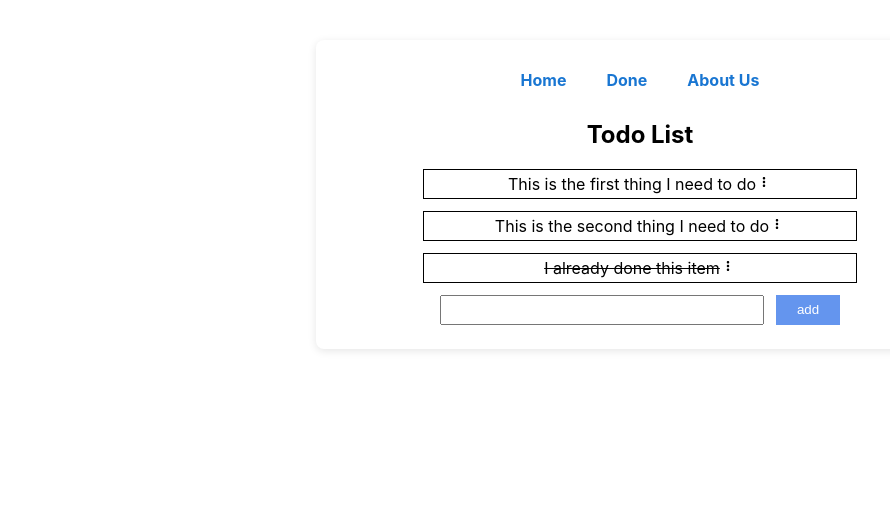
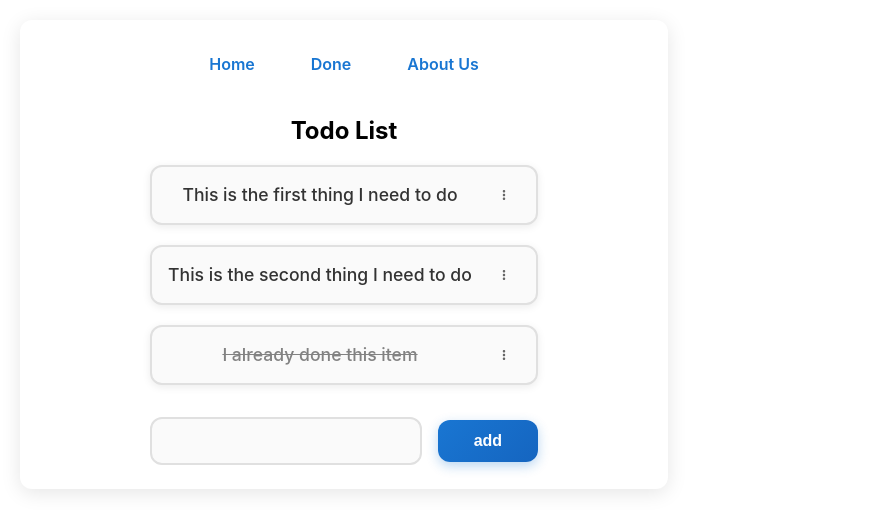
Before and after one commit to JoyceNg-oocl/day10-react-todolist, a React (Create React App) app: page / in a window 1280 px wide. Shown: the top 532 px of the page, without its empty margins (0-890 px from the left). Built offline with nearby package versions, Linux system fonts and the light colour scheme.

Commit message:
style: enhance App.css for improved layout and design

```diff
--- a/src/App.css
+++ b/src/App.css
@@ -2,9 +2,9 @@
   max-width: 600px;
   margin: 40px auto;
   background: #fff;
-  border-radius: 8px;
-  box-shadow: 0 2px 8px rgba(0,0,0,0.1);
-  padding: 24px;
+  border-radius: 12px;
+  box-shadow: 0 4px 20px rgba(0, 0, 0, 0.1);
+  padding: 32px;
   display: flex;
   flex-direction: column;
   align-items: center;
@@ -14,88 +14,235 @@
   display: flex;
   flex-direction: column;
   align-items: center;
-  margin-bottom: 24px;
+  margin-bottom: 32px;
 }
 
 .app-header h1 {
-  margin: 0 0 12px 0;
+  margin: 0 0 16px 0;
   color: #1976d2;
-  font-size: 2rem;
+  font-size: 2.5rem;
+  font-weight: 700;
+  text-align: center;
 }
 
 nav {
   display: flex;
-  gap: 16px;
+  gap: 20px;
 }
 
 nav a {
   text-decoration: none;
   color: #1976d2;
-  font-weight: bold;
-  padding: 6px 12px;
-  border-radius: 4px;
-  transition: background 0.2s;
+  font-weight: 600;
+  padding: 8px 16px;
+  border-radius: 8px;
+  border: 2px solid transparent;
 }
 
 nav a:hover {
   background: #e3f2fd;
+  border-color: #1976d2;
 }
 
 .todo-group {
   display: flex;
   flex-direction: column;
   gap: 12px;
-  text-align: center;
+  width: 100%;
+  max-width: 500px;
 }
 
 .todo-item {
-  width: 424px;
-  padding: 4px;
-  border: 1px solid black;
+  display: flex;
+  align-items: center;
+  justify-content: space-between;
+  width: 100%;
+  padding: 16px 20px;
+  border: 2px solid #e0e0e0;
+  border-radius: 12px;
+  background: #fafafa;
+  box-shadow: 0 2px 8px rgba(0, 0, 0, 0.08);
+  margin-bottom: 8px;
+}
+
+.todo-item:hover {
+  box-shadow: 0 4px 16px rgba(0, 0, 0, 0.12);
+  border-color: #1976d2;
+  background: #fff;
+  transform: translateY(-2px);
+}
+
+.todo-item > span:first-child {
+  flex: 1;
   text-align: center;
+  font-size: 1.1rem;
+  color: #333;
+  font-weight: 500;
+  white-space: nowrap;
+  overflow: hidden;
+  text-overflow: ellipsis;
+  padding-right: 16px;
+  cursor: pointer;
+}
+
+.todo-item > span:first-child:hover {
+  color: #1976d2;
 }
 
 .todo-item .todo-done {
   text-decoration: line-through;
-  justify-content: center;
-}
-
-.todo-delete {
-  margin-left: 12px;
-  align-self: stretch;
-  width: fit-content;
-  cursor: pointer;
-  font-size: medium;
+  color: #888;
+  opacity: 0.6;
 }
 
 .todo-add-container {
   display: flex;
   width: 100%;
+  max-width: 500px;
   align-items: center;
   justify-content: center;
-  margin-top: 12px;
-  gap: 8px;
+  margin-top: 24px;
+  gap: 16px;
 }
 
 .todo-add {
-  background-color: #6495ee;
+  background: linear-gradient(135deg, #1976d2, #1565c0);
   color: white;
   border: none;
-  margin-left: 4px;
-  width: 64px;
+  padding: 14px 28px;
+  border-radius: 12px;
+  font-weight: 600;
+  font-size: 1rem;
   cursor: pointer;
-  align-self: stretch;
+  box-shadow: 0 4px 12px rgba(25, 118, 210, 0.3);
+  min-width: 120px;
+}
+
+.todo-add:hover {
+  background: linear-gradient(135deg, #1565c0, #0d47a1);
+  box-shadow: 0 6px 20px rgba(25, 118, 210, 0.4);
+  transform: translateY(-2px);
+}
+
+.todo-add:active {
+  transform: translateY(0);
 }
 
 .todo-input {
-  width: 316px;
-  height: 24px;
+  flex: 1;
+  height: 50px;
+  padding: 0 20px;
+  border: 2px solid #e0e0e0;
+  border-radius: 12px;
+  font-size: 1.1rem;
+  outline: none;
+  background: #fafafa;
 }
 
-.todo-done-container {
+.todo-input:focus {
+  border-color: #1976d2;
+  box-shadow: 0 0 0 4px rgba(25, 118, 210, 0.1);
+  background: #fff;
+}
+
+.todo-input::placeholder {
+  color: #aaa;
+  font-style: italic;
+}
+
+
+.todo-more-wrapper {
+  position: relative;
+  display: flex;
   align-items: center;
   justify-content: center;
-  gap: 8px;
+}
+
+.todo-more-icon {
   cursor: pointer;
-  text-align: center;
+  font-size: 1em;
+  color: #666;
+  padding: 8px;
+  border-radius: 50%;
+  display: flex;
+  align-items: center;
+  justify-content: center;
 }
+
+.todo-more-icon:hover {
+  background: #e3f2fd;
+  color: #1976d2;
+  transform: scale(1.1);
+}
+
+.todo-menu {
+  position: absolute;
+  top: 100%;
+  right: -160px;
+  background: white;
+  border: 1px solid #e0e0e0;
+  box-shadow: 0 8px 24px rgba(0, 0, 0, 0.15);
+  border-radius: 12px;
+  min-width: 160px;
+  display: flex;
+  flex-direction: column;
+  padding: 8px 0;
+  z-index: 1000;
+  margin-top: 4px;
+}
+
+.todo-menu-item {
+  padding: 12px 20px;
+  background: none;
+  border: none;
+  text-align: left;
+  font-size: 1rem;
+  color: #333;
+  cursor: pointer;
+  display: flex;
+  align-items: center;
+  font-weight: 500;
+}
+
+.todo-menu-item:hover {
+  background: #f8f9fa;
+}
+
+.todo-menu-item:first-child {
+  border-radius: 12px 12px 0 0;
+}
+
+.todo-menu-item:last-child {
+  border-radius: 0 0 12px 12px;
+}
+
+.todo-menu-delete {
+  color: #dc3545;
+}
+
+.todo-menu-delete:hover {
+  background: #fff1f1;
+  color: #c82333;
+}
+
+.todo-container {
+  margin: 20px;
+  padding: 24px;
+}
+
+.todo-item {
+  padding: 12px 16px;
+}
+
+.todo-input {
+  height: 44px;
+  font-size: 1rem;
+}
+
+.todo-add {
+  padding: 12px 20px;
+  min-width: 100px;
+}
+
+@media (max-width: 768px) {
+}
```
